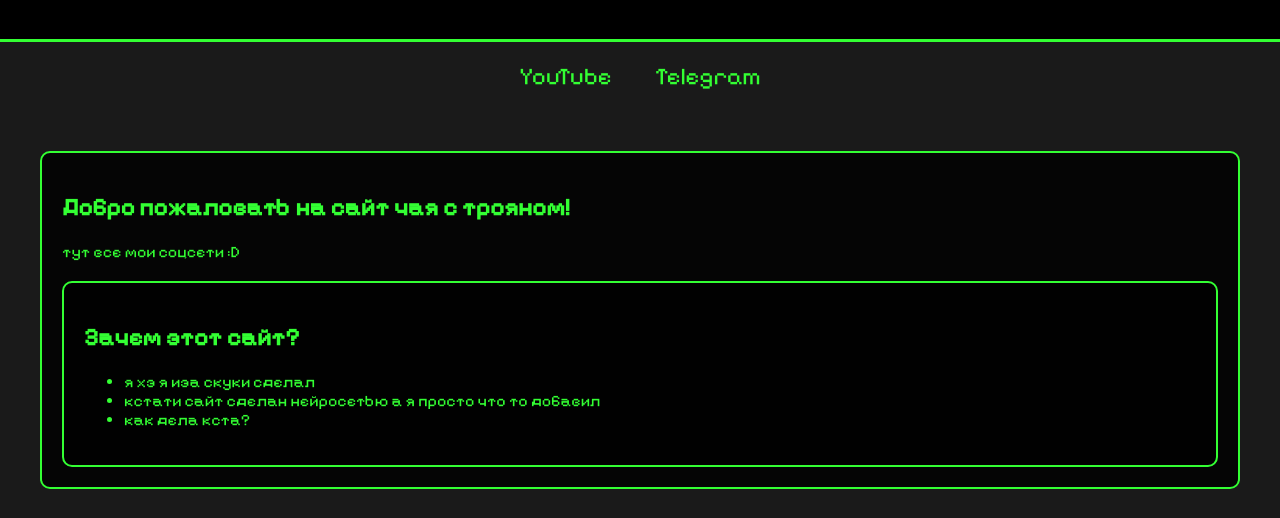
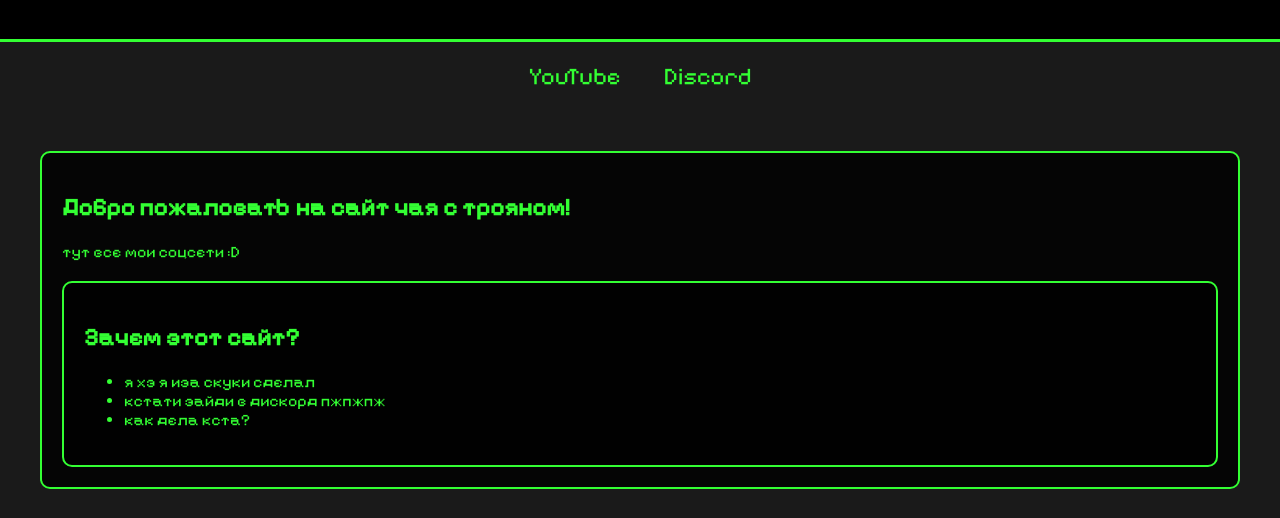
Before and after one commit to teawithtrojan/-, a plain HTML site: page index.html in a window 1280 px wide. Shown: the part 282-800 px from the top of the page. Drawn offline with Linux system fonts and the light colour scheme.

Commit message:
Update index.html

```diff
--- a/index.html
+++ b/index.html
@@ -85,7 +85,7 @@
 
   <nav>
     <a href="https://www.youtube.com/@Чай_сТрояном" target="_blank">YouTube</a>
-    <a href="https://t.me/teawithtrojan" target="_blank">Telegram</a>
+    <a href="https://dsc.gg/teawithtrojan" target="_blank">Discord</a>
   </nav>
 
   <div class="container">
@@ -97,7 +97,7 @@
         <h2>Зачем этот сайт?</h2>
         <ul>
           <li>я хз я иза скуки сделал</li>
-          <li>кстати сайт сделан нейросетью а я просто что то добавил</li>
+          <li>кстати зайди в дискорд пжпжпж</li>
           <li>как дела кста?</li>
         </ul>
       </div>
```
